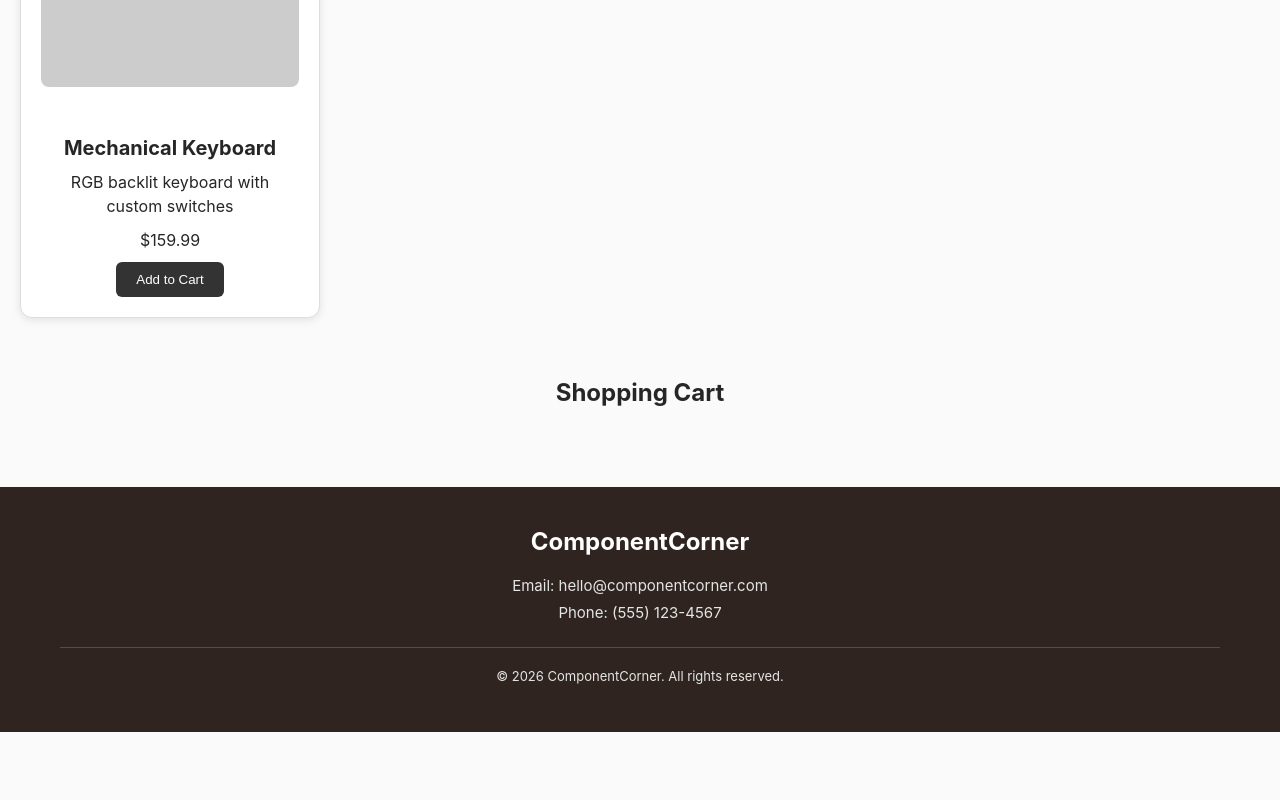
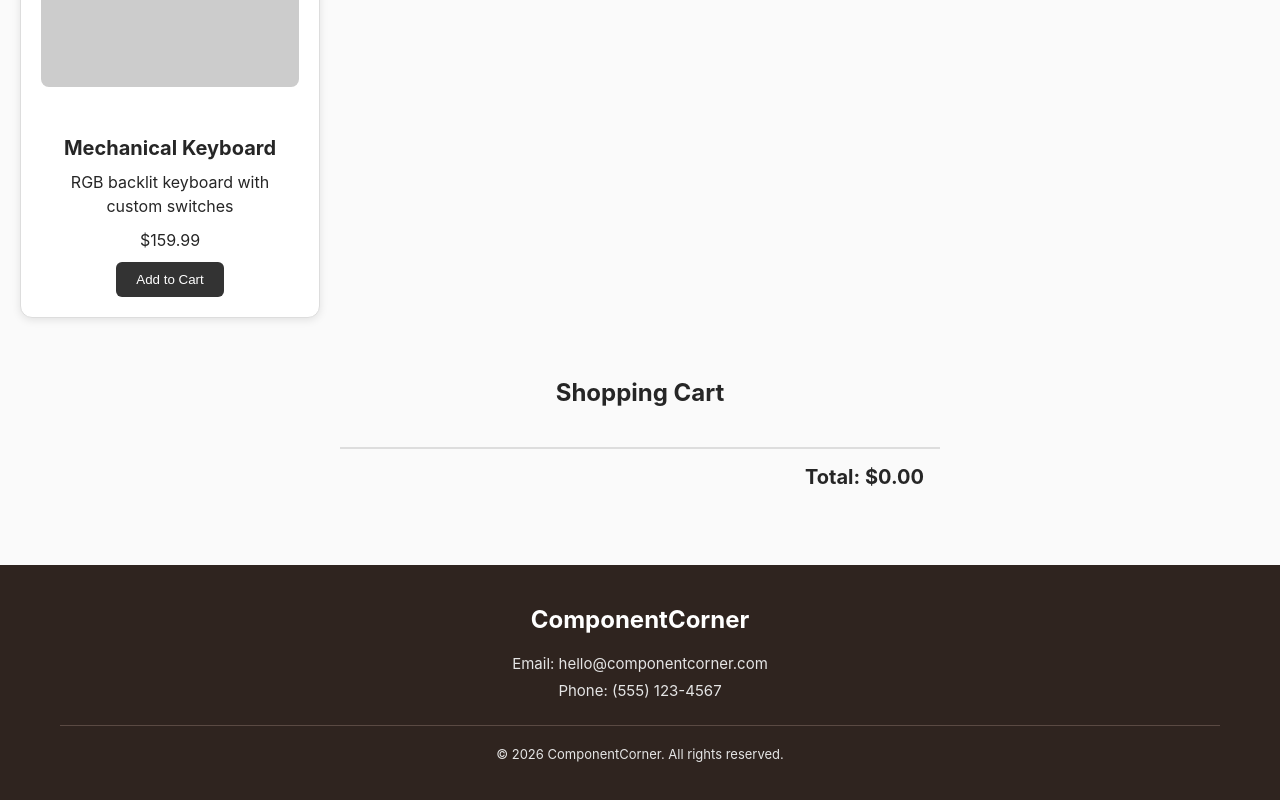
Before and after one commit to tle2-npu/component_corner_assign3, a React (Vite) app in the folder ComponentCorner/: page / in a window 1280 px wide. Shown: the part 3212-4012 px from the top of the page. Before the commit the page ends 3944 px from the top, so only its background shows below. Built offline with nearby package versions, Linux system fonts and the light colour scheme.

Commit message:
Calculate and display total

```diff
--- a/ComponentCorner/src/App.css
+++ b/ComponentCorner/src/App.css
@@ -37,3 +37,15 @@ main h2 {
 .cart-section h2 {
   margin-bottom: 20px;
 }
+
+.cart-total {
+  width: 600px;
+  text-align: right;
+  margin-top: 20px;
+  padding: 16px;
+  border-top: 2px solid #ddd;
+}
+
+.cart-total h3 {
+  font-size: 20px;
+}
--- a/ComponentCorner/src/App.jsx
+++ b/ComponentCorner/src/App.jsx
@@ -63,6 +63,10 @@ function App() {
     setCart(cart.filter((item) => item.id !== productId));
   };
 
+  const cartTotal = cart.reduce(
+    (total, item) => total + item.price, 0
+  );
+
   return (
     <div className="app">
       <Header storeName="ComponentCorner"
@@ -98,6 +102,10 @@ function App() {
             onRemove={() => removeFromCart(item.id)}
           />
         ))}
+
+        <div className="cart-total">
+          <h3>Total: ${cartTotal.toFixed(2)}</h3>
+        </div>
       </section>
 
       <Footer
```
